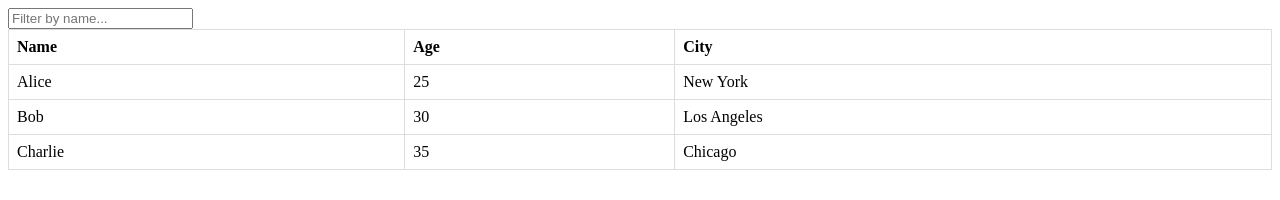
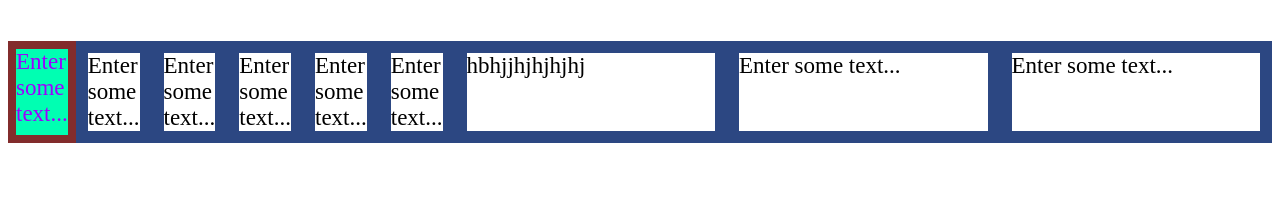
Before and after one commit to jun-0927/aquarium, a plain HTML site: page index.html in a window 1280 px wide. Drawn offline with Linux system fonts and the light colour scheme.

Commit message:
Update index.html

```diff
--- a/index.html
+++ b/index.html
@@ -1,41 +1,101 @@
-<!DOCTYPE html>
-<html lang="en">
-<head>
-  <meta charset="UTF-8">
-  <meta name="viewport" content="width=device-width, initial-scale=1.0">
-  <title>Table Filter</title>
-  <style>
-    table { border-collapse: collapse; width: 100%; }
-    th, td { border: 1px solid #ddd; padding: 8px; text-align: left; }
-  </style>
-</head>
-<body>
-  <input type="text" id="filterInput" placeholder="Filter by name..." />
-  <table>
-    <thead>
-      <tr>
-        <th>Name</th>
-        <th>Age</th>
-        <th>City</th>
-      </tr>
-    </thead>
-    <tbody id="tableBody">
-      <tr><td>Alice</td><td>25</td><td>New York</td></tr>
-      <tr><td>Bob</td><td>30</td><td>Los Angeles</td></tr>
-      <tr><td>Charlie</td><td>35</td><td>Chicago</td></tr>
-    </tbody>
-  </table>
+<style>
+.column-container {
+  position: relative;
+  margin-bottom: auto;
+  display: flex;
+  flex-direction: row;
+  overflow: auto;
+  padding: 13px 0 0;
+}
 
-  <script>
-    const filterInput = document.getElementById('filterInput');
-    const tableBody = document.getElementById('tableBody');
-    filterInput.addEventListener('input', () => {
-      const filterText = filterInput.value.toLowerCase();
-      Array.from(tableBody.rows).forEach(row => {
-        const cellText = row.cells[0].textContent.toLowerCase();
-        row.style.display = cellText.includes(filterText) ? '' : 'none';
-      });
-    });
-  </script>
-</body>
-</html>
+.highlight-box {
+  position: sticky;
+  margin-top: 20px;
+  top: 0;
+  left: 0;
+  display: flex;
+  flex-direction: column;
+  z-index: 10;
+  background-color: rgb(219, 63, 63);
+}
+
+.accent-text {
+  position: sticky;
+  height: auto;
+  font-size: 23px;
+  width: auto;
+  flex-grow: 1;
+  z-index: 100;
+  top: 0;
+  left: 0;
+  background: rgb(0, 255, 178) no-repeat center/cover;
+  color: rgb(156, 0, 255);
+  border: 8px solid rgb(130, 44, 44);
+}
+
+.primary-box {
+  position: relative;
+  height: auto;
+  margin-top: 20px;
+  font-size: 23px;
+  width: 100px;
+  flex-grow: 1;
+  z-index: 1;
+  top: 0;
+  left: 0;
+  border: 12px solid rgb(44, 71, 130);
+}
+
+.secondary-box {
+  position: relative;
+  margin-top: 20px;
+  height: auto;
+  font-size: 23px;
+  width: 13%;
+  flex-grow: 1;
+  z-index: 1;
+  top: 0;
+  left: 0;
+  border: 12px solid rgb(44, 71, 130);
+}
+
+.tertiary-box {
+  position: sticky;
+  margin-top: 20px;
+  height: auto;
+  font-size: 23px;
+  width: 13%;
+  flex-grow: 1;
+  z-index: 1;
+  top: 0;
+  left: 0;
+  border: 12px solid rgb(44, 71, 130);
+}
+
+.content-box {
+  position: sticky;
+  margin-top: 20px;
+  height: auto;
+  font-size: 23px;
+  width: 100%;
+  flex-grow: 1;
+  z-index: 1;
+  top: 0;
+  left: 0;
+  border: 12px solid rgb(44, 71, 130);
+}
+</style>
+
+<div class="column-container">
+  <div class="highlight-box">
+    <div class="accent-text">Enter some text...</div>
+  </div>
+  <div class="primary-box">Enter some text...</div>
+  <div class="secondary-box">Enter some text...</div>
+  <div class="tertiary-box">Enter some text...</div>
+  <div class="tertiary-box">Enter some text...</div>
+  <div class="tertiary-box">Enter some text...</div>
+  <div class="content-box">hbhjjhjhjhjhj</div>
+  <div class="content-box">Enter some text...</div>
+  <div class="content-box">Enter some text...</div>
+</div>
```
